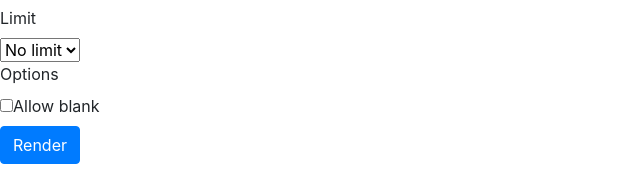
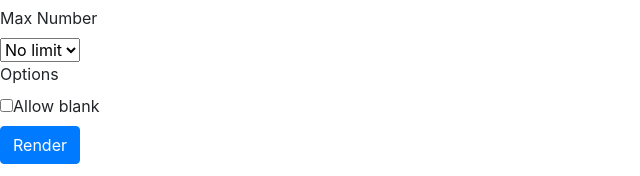
Before and after one commit to xuqingkuang/clonableView, a plain HTML site: page js/test.html in a window 1280 px wide. Shown: the part 332-508 px from the top of the page, 0-640 px from the left. Drawn offline with nearby package versions, Linux system fonts and the light colour scheme.

Commit message:
Rename limit options to "maxNumber"

```diff
--- a/js/clonable.js
+++ b/js/clonable.js
@@ -3,7 +3,7 @@
  *
  * Options:
  *   allowBlank [Boolean]: 是否允许为空
- *   limit [Integer]: 数量限制
+ *   maxNumber [Integer]: 数量限制
  *   preAdd [Function]: 添加前回调
  *   postAdded [Function]: 添加后回调
  *   preRemove [Function]: 删除前回调
@@ -49,8 +49,8 @@ ClonableView.prototype.initialize = function(options) {
   if (options['allowBlank'] == null) {
     options['allowBlank'] = false;
   }
-  if (options['limit'] != null) {
-    options['limit'] = parseInt(options['limit']);
+  if (options['maxNumber'] != null) {
+    options['maxNumber'] = parseInt(options['maxNumber']);
   }
   this.options = options;
 };
@@ -83,7 +83,7 @@ ClonableView.prototype.redrawExtraButtons = function(evt) {
     this.$el.find('.extra-buttons .btn-danger').prop('disabled', false);
     conditionAvailabel = true;
   }
-  if (this.options.limit && childrenLength === this.options.limit) {
+  if (this.options.maxNumber && childrenLength === this.options.maxNumber) {
     this.$el.find('.extra-buttons .btn-primary').prop('disabled', true);
     conditionAvailabel = true;
   }
--- a/js/test.html
+++ b/js/test.html
@@ -35,9 +35,9 @@
                         </div>
                     </div>
                     <div class="control-group">
-                        <label class="control-label" for="limitSelect">Limit</label>
+                        <label class="control-label" for="limitSelect">Max Number</label>
                         <div class="controls">
-                            <select id="limitSelect" name="limit">
+                            <select id="limitSelect" name="maxNumber">
                                 <option value="">No limit</option>
                                 <option value="3">3</option>
                                 <option value="5">5</option>
@@ -77,7 +77,7 @@
             var clonableView = new ClonableView({
                $html: $($('textarea[name="html"]').val()),
                allowBlank: $('input[name="allowBlank"]').prop('checked'),
-               limit: $('select[name="limit"]').val()
+               maxNumber: $('select[name="maxNumber"]').val()
             });
             clonableView.render().$el.appendTo($container);
         });
```
